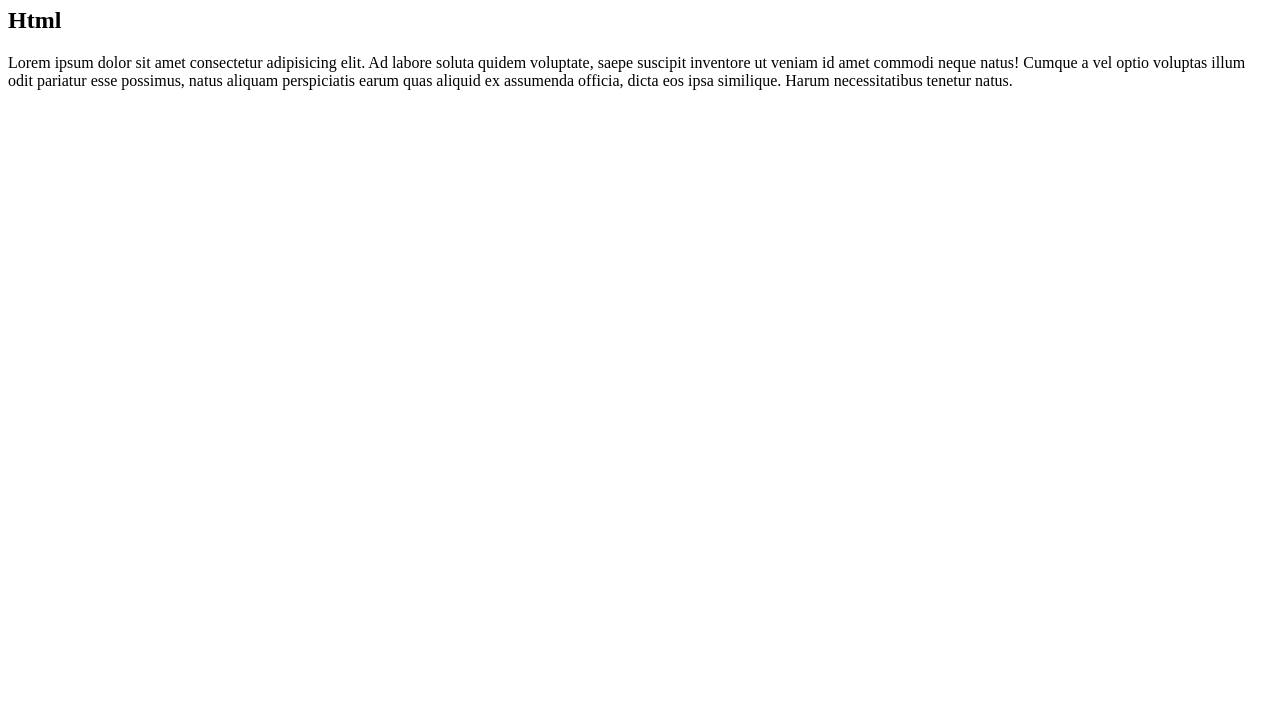
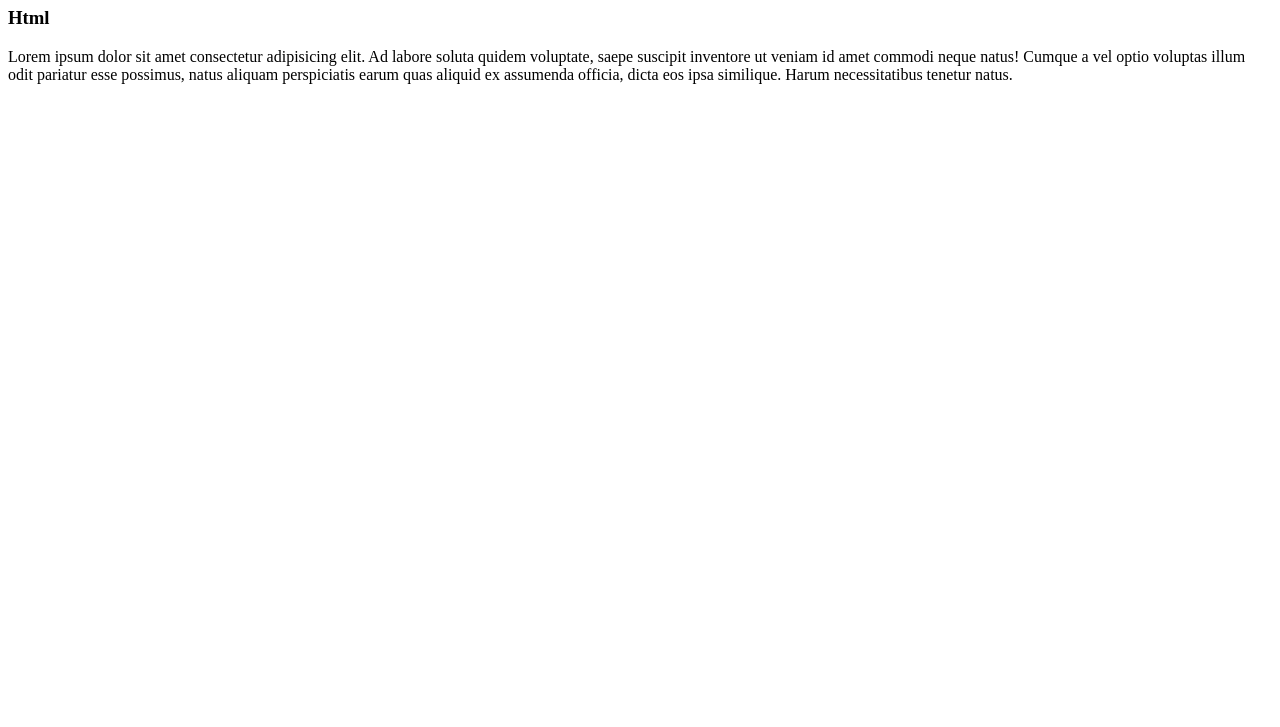
Before and after one commit to emanuele23dev/htmlcss-hello, a plain HTML site: page index.html in a window 1280 px wide. Shown: the part 73-800 px from the top of the page. Drawn offline with Linux system fonts and the light colour scheme.

Commit message:
create hello world

```diff
--- a/index.html
+++ b/index.html
@@ -7,7 +7,7 @@
   </head>
   <body>
     <h1>Hello World</h1>
-    <h2>Html</h2>
+    <h3>Html</h3>
     <p>
       Lorem ipsum dolor sit amet consectetur adipisicing elit. Ad labore soluta
       quidem voluptate, saepe suscipit inventore ut veniam id amet commodi neque
```
